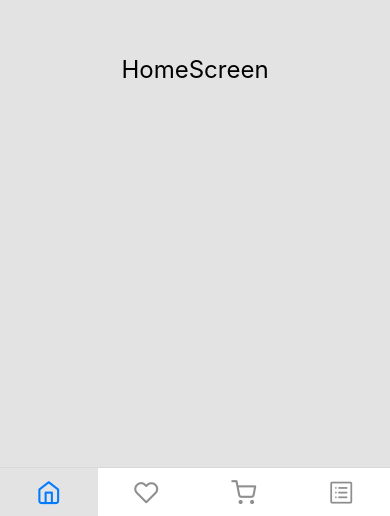
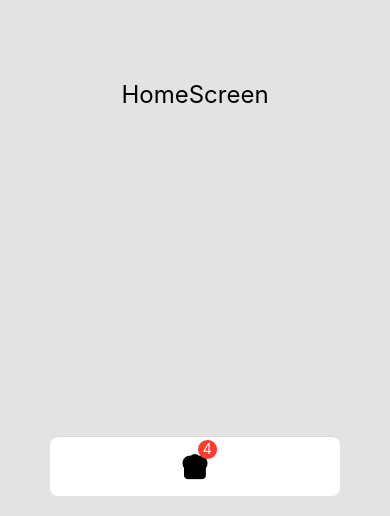
Before and after one commit to whohenrique/CodeShop, a React Native app: screen / in a window 390 px wide. Shown: the part 328-844 px from the top of the page. Built offline with nearby package versions, Linux system fonts and the light colour scheme.

Commit message:
Navigation between screens completed

```diff
--- a/App.tsx
+++ b/App.tsx
@@ -1,6 +1,5 @@
-import { useState } from 'react';
-import { StatusBar } from 'expo-status-bar';
-import { SafeAreaView, StyleSheet, View,  } from 'react-native';
+import { StatusBar } from 'react-native';
+import { SafeAreaView, StyleSheet  } from 'react-native';
 import Router from './src/routes';
 
 import { theme } from './src/theme';
@@ -9,7 +8,7 @@ export default function App() {
 
   return (
     <SafeAreaView style={styles.container}>
-      <StatusBar style="auto" />
+      <StatusBar barStyle={'default'} />
       <Router />
     </SafeAreaView>
   );
@@ -18,6 +17,8 @@ export default function App() {
 const styles = StyleSheet.create({
   container: {
     flex: 1,
+    width: "100%",
+    height: "100%",
     backgroundColor: theme.colors.GRAY,
   },
 });
--- a/src/routes/index.tsx
+++ b/src/routes/index.tsx
@@ -1,5 +1,7 @@
 import { NavigationContainer } from "@react-navigation/native";
-import TabBottomRoutes from "./routes";
+
+import TabBottomRoutes from "./tab.routes";
+
 
 export default function Router() {
     return (
--- a/src/routes/routes.tsx
+++ /dev/null
@@ -1,64 +0,0 @@
-import React from 'react';
-import { View, Text } from 'react-native';
-import { createBottomTabNavigator } from '@react-navigation/bottom-tabs';
-import { Feather, AntDesign } from '@expo/vector-icons';
-
-import HomeScreen from '../screens/HomeScreen/HomeScreen';
-import FavoritesScreen from '../screens/FavoritesScreen/FavoritesScreen';
-import ShoppingCartScreen from '../screens/ShoppingCartScreen/ShoppingCart';
-import ProfileScreen from '../screens/ProfileScreen/ProfileScreen';
-import { theme } from '../theme';
-
-type TabParamList = {
-    HomeScreen: undefined;
-    FavoritesScreen: undefined;
-    ProfileScreen: undefined;
-    ShoppingCartScreen: undefined;
-};
-
-const Tab = createBottomTabNavigator<TabParamList>();
-
-export default function TabBottomRoutes() {
-  return (
-    <Tab.Navigator
-        screenOptions={{
-            headerShown: false,
-            tabBarHideOnKeyboard: true,
-            tabBarActiveBackgroundColor: theme.colors.GRAY,
-        }}
-    >
-        <Tab.Screen
-            name='HomeScreen'
-            component={HomeScreen}
-            options={{
-                tabBarIcon: ({color, size}) => <Feather name='home' color={color} size={size}/>,
-                tabBarLabel: '',
-            }}
-        />
-        <Tab.Screen
-            name='FavoritesScreen'
-            component={FavoritesScreen}
-            options={{
-                tabBarIcon: ({color, size}) => <Feather name='heart' color={color} size={size}/>,
-                tabBarLabel: '',
-            }}
-        />
-        <Tab.Screen
-            name='ShoppingCartScreen'
-            component={ShoppingCartScreen}
-            options={{
-                tabBarIcon: ({color, size}) => <Feather name='shopping-cart' color={color} size={size}/>,
-                tabBarLabel: '',
-            }}
-        />
-        <Tab.Screen
-            name='ProfileScreen'
-            component={ProfileScreen}
-            options={{
-                tabBarIcon: ({color, size}) => <AntDesign name='profile' color={color} size={size}/>,
-                tabBarLabel: '',
-            }}
-        />
-    </Tab.Navigator>
-  )
-}
--- /dev/null
+++ b/src/routes/tab.routes.tsx
@@ -0,0 +1,112 @@
+import { TouchableOpacity } from 'react-native';
+import { createBottomTabNavigator } from '@react-navigation/bottom-tabs';
+import { Ionicons,FontAwesome5, AntDesign } from '@expo/vector-icons';
+import { useNavigation } from '@react-navigation/native';
+
+import Home from '../screens/HomeScreen/Home';
+import Favorites from '../screens/FavoritesScreen/Favorites';
+import ShoppingCart from '../screens/ShoppingCartScreen/ShoppingCart';
+import Profile from '../screens/ProfileScreen/Profile';
+
+import { theme } from '../theme';
+
+type NavigationType = {
+    Home: undefined;
+    Favorites: undefined;
+    Profile: undefined;
+    ShoppingCart: undefined;
+};
+interface BackButtonProps {
+    onPress: () => void;
+}
+const Tab = createBottomTabNavigator<NavigationType>();
+
+const BackButton = ({ onPress }: BackButtonProps)=> {
+    const navigation = useNavigation();
+
+    return (
+        <TouchableOpacity style={{marginLeft: 20}} onPress={onPress}>
+            <Ionicons name='arrow-back' size={24} color='white' />
+        </TouchableOpacity>
+    );
+};
+export default function BottomTabNavigator() {
+
+    return (
+        <Tab.Navigator
+            screenOptions={{
+                headerShown: false,
+                tabBarShowLabel: false,
+                headerStyle: {
+                    backgroundColor: theme.colors.BLACK,
+                    height: 115,
+                    borderBottomEndRadius: 10,
+                    borderBottomStartRadius: 10,
+                },
+                headerTintColor: theme.colors.WHITE,
+                tabBarHideOnKeyboard: true,
+                tabBarInactiveTintColor: theme.colors.BLACK,
+                tabBarActiveTintColor: theme.colors.BLACK,
+                tabBarActiveBackgroundColor: theme.colors.GRAY,
+                tabBarStyle: {
+                    height: 60,
+                    position: 'absolute',
+                    bottom: 20,
+                    right: 50,
+                    left: 50,
+                    justifyContent: 'center',
+                    alignItems: 'center',
+                    borderRadius: 8,
+                    elevation: 1
+                },
+        }}>
+        <Tab.Screen
+            name='Home'
+            component={Home}
+            options={{
+                tabBarIcon: ({color, size}) => <Ionicons name='home' color={color} size={size}/>,
+            }}
+        />
+        <Tab.Screen
+            name='Favorites'
+            component={Favorites}
+            options={({ navigation }) => ({
+                headerShown: true,
+                title: 'Favoritos',
+                headerTitleAlign: 'left',
+                tabBarIcon: ({color, size}) => <AntDesign name='heart' color={color} size={size}/>,
+                headerLeft: () => (
+                    <BackButton onPress={() => navigation.navigate('Home')} />
+                ),
+            })}
+        />
+        <Tab.Screen
+            name='ShoppingCart'
+            component={ShoppingCart}
+            options={({ navigation }) => ({
+                headerShown: true,
+                headerTitleAlign: 'left',
+                title: 'Carrinho',
+                tabBarBadge: 4,
+                tabBarIcon: ({color, size}) => <FontAwesome5 name='shopping-bag' color={color} size={size}/>,
+                headerLeft: () => (
+                    <BackButton onPress={() => navigation.navigate('Home')} />
+                ),
+            })}
+        />
+        <Tab.Screen
+            name='Profile'
+            component={Profile}
+            options={({ navigation }) => ({
+                headerShown: true,
+                headerTitleAlign: 'left',
+                title: 'Minha conta',
+                tabBarIcon: ({color, size}) => <Ionicons name='person-sharp' color={color} size={size}/>,
+                headerLeft: () => (
+                    <BackButton onPress={() => navigation.navigate('Home')} />
+                ),
+            })}
+        />
+    </Tab.Navigator>
+    )
+}
--- a/src/screens/FavoritesScreen/FavoritesScreen.tsx
+++ b/src/screens/FavoritesScreen/Favorites.tsx
@@ -3,7 +3,7 @@ import { View, Text, SafeAreaView } from 'react-native';
 
 import { styles } from './styles';
 
-export default function FavoritesScreen() {
+export default function Favorites() {
   return (
     <SafeAreaView style={styles.container}>
       <Text>FavoritesScreen</Text>
--- a/src/screens/HomeScreen/HomeScreen.tsx
+++ b/src/screens/HomeScreen/Home.tsx
@@ -1,7 +1,7 @@
 import { SafeAreaView, Text } from 'react-native';
 import { styles } from './styles';
 
-export default function HomeScreen() {
+export default function Home() {
   return (
     <SafeAreaView style={styles.container}>
       <Text style={styles.text}>HomeScreen</Text>
--- a/src/screens/ProfileScreen/ProfileScreen.tsx
+++ b/src/screens/ProfileScreen/Profile.tsx
@@ -3,7 +3,7 @@ import { View, Text, SafeAreaView } from 'react-native';
 
 import { styles } from './styles';
 
-export default function ProfileScreen() {
+export default function Profile() {
   return (
     <SafeAreaView style={styles.container}>
       <Text>ProfileScreen</Text>
--- a/src/screens/ShoppingCartScreen/ShoppingCart.tsx
+++ b/src/screens/ShoppingCartScreen/ShoppingCart.tsx
@@ -3,7 +3,7 @@ import { View, Text, SafeAreaView } from 'react-native';
 
 import { styles } from './styles';
 
-export default function ShoppingCartScreen() {
+export default function ShoppingCart() {
   return (
     <SafeAreaView style={styles.container}>
       <Text>ShoppingCart</Text>
```
Also changed, not shown: package.json (+5 -2 lines), 1 other file (tests, documents, lock files or other folders).
